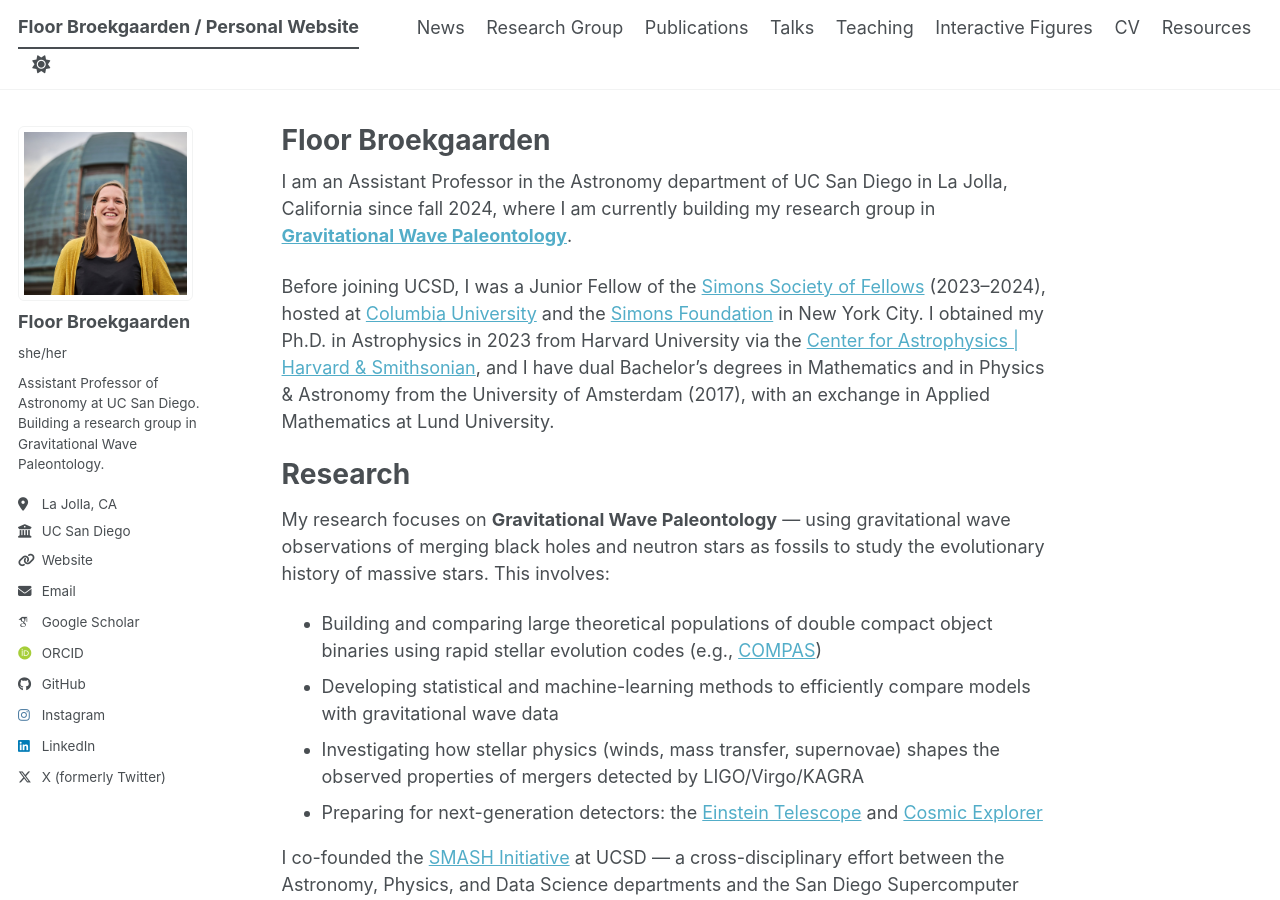
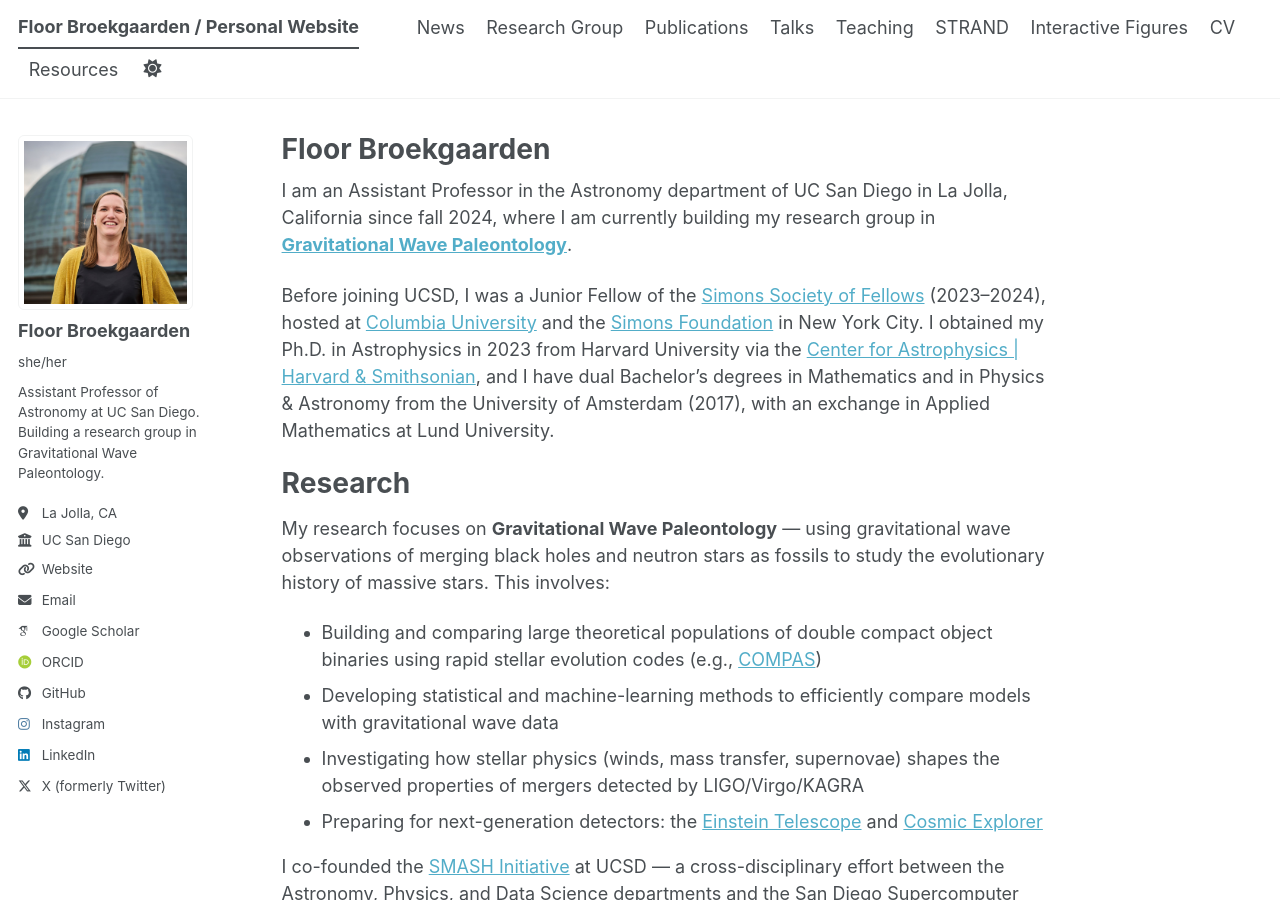
Before and after one commit to FloorBroekgaarden/FloorBroekgaarden.github.io, a Jekyll site: the page built from _pages/about.md, in a window 1280 px wide and 900 px high. Built offline with Jekyll 4.4.1, drawn with Linux system fonts in a browser that asks for light colours; some web fonts are replaced; a script bundle is joined from its source files by our own code; library files that are not in the unit come from our copies.

Commit message:
Update navigation.yml

```diff
--- a/_data/navigation.yml
+++ b/_data/navigation.yml
@@ -16,6 +16,9 @@ main:
   - title: "Teaching"
     url: /teaching/
 
+  - title: "STRAND"
+    url: /strand/
+
   - title: "Interactive Figures"
     url: /interactive-figures/
 
```
